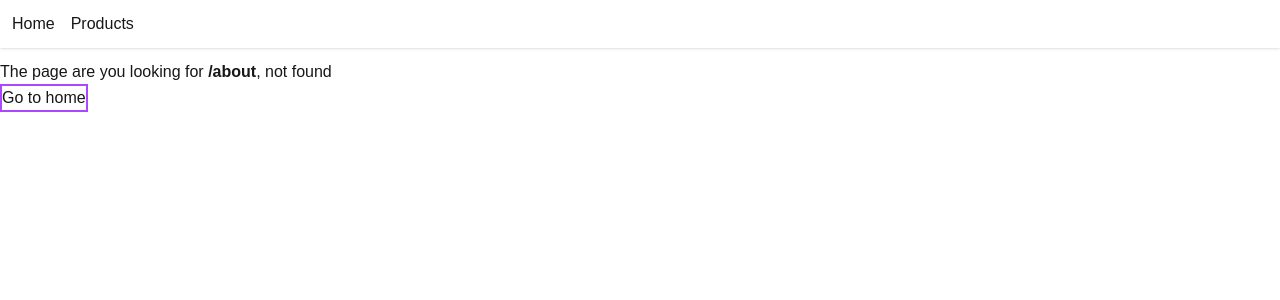
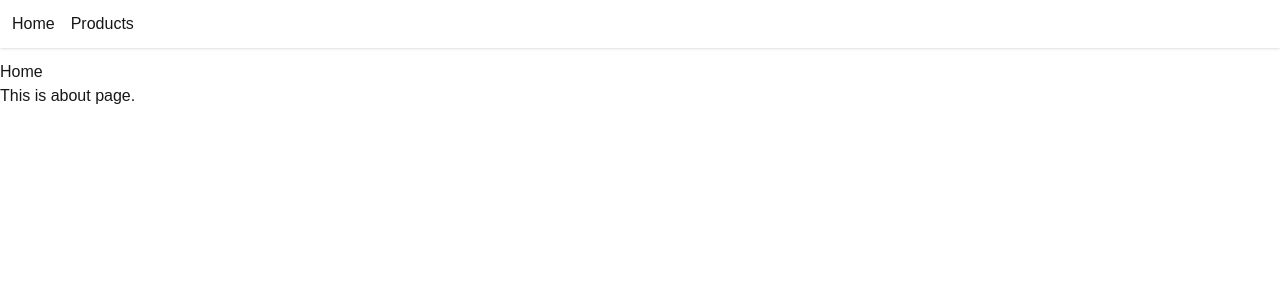
Before and after one commit to mdmunna84880/NextJS, a Next.js app in the folder my-app/: page /about in a window 1280 px wide. Before the commit this address had no page. Shown: the top 300 px of the page. Built offline with nearby package versions, Linux system fonts and the light colour scheme.

Commit message:
learn: grouping router to read the application easily for devloper and scaling

```diff
--- /dev/null
+++ b/my-app/src/app/(marketing)/about/page.tsx
@@ -0,0 +1,9 @@
+function About() {
+    return (
+        <div>
+            <h1>This is about page.</h1>
+        </div>
+     );
+}
+
+export default About;
--- /dev/null
+++ b/my-app/src/app/(marketing)/contact/page.tsx
@@ -0,0 +1,9 @@
+function Contact() {
+    return (
+        <div>
+            <h1>This is Contact Page.</h1>
+        </div>
+     );
+}
+
+export default Contact;
--- /dev/null
+++ b/my-app/src/app/(marketing)/layout.tsx
@@ -0,0 +1,16 @@
+import Link from 'next/link'
+
+function MarketingLayout({children}:{children: React.ReactNode}) {
+    return (
+        <div>
+            <header>
+                <nav>
+                    <Link href='/'>Home</Link>
+                </nav>
+            </header>
+            <main>{children}</main>
+        </div>
+     );
+}
+
+export default MarketingLayout;
```
